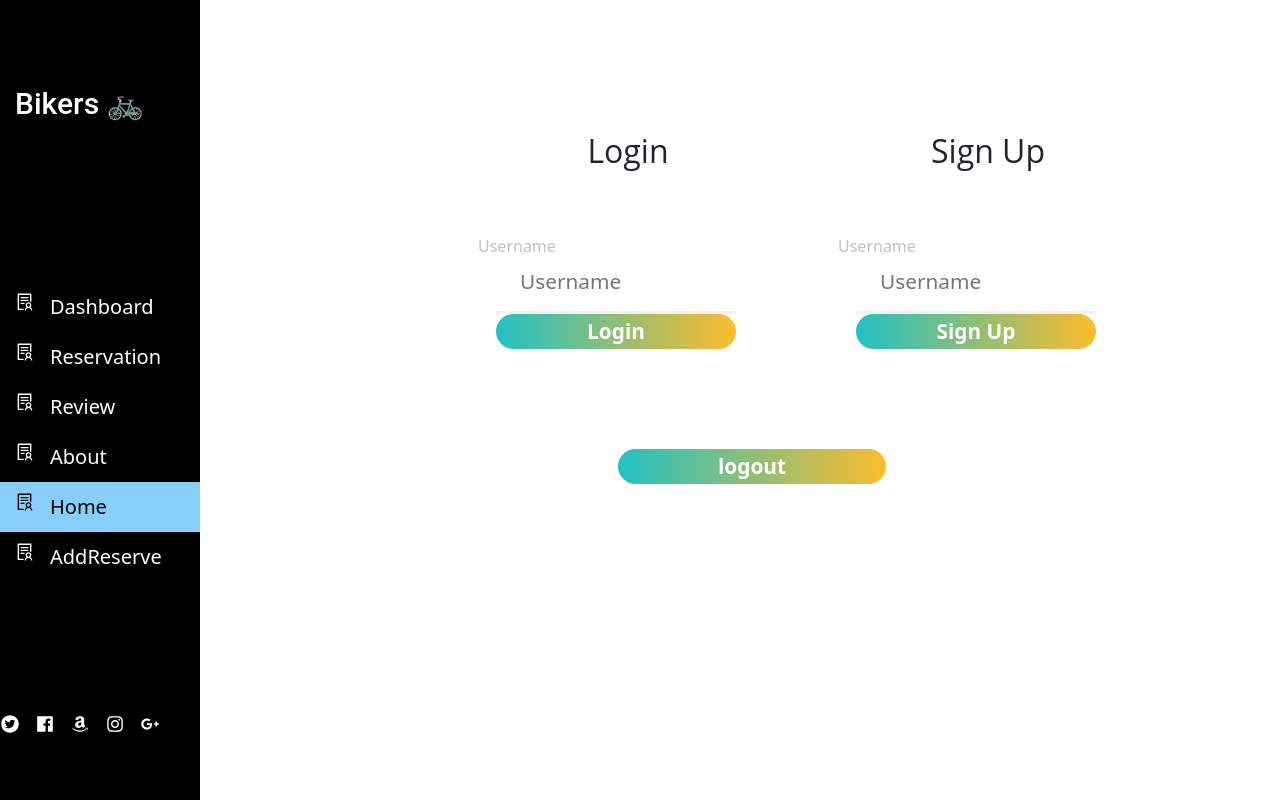
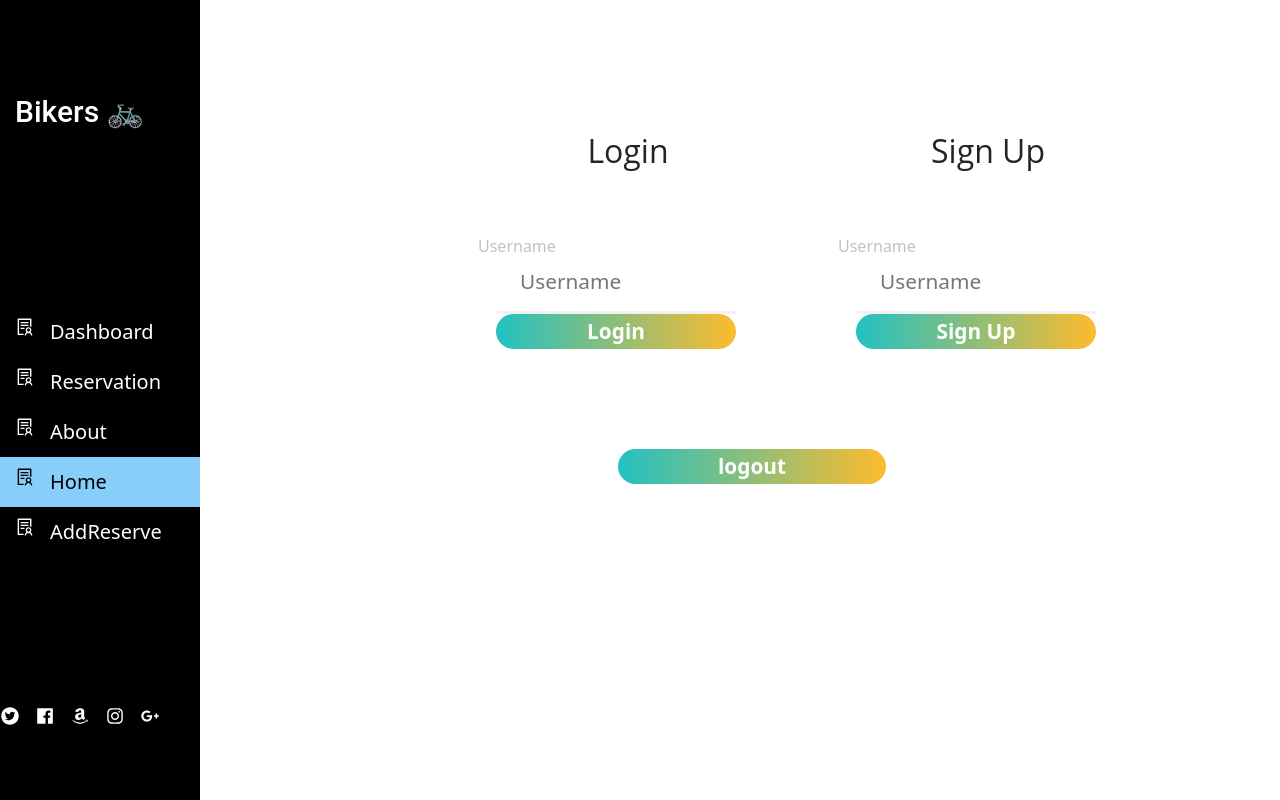
Before and after one commit to Alzubair98/group-project-front-end, a React (Create React App) app: page /home in a window 1280 px wide. Built offline with nearby package versions, Linux system fonts and the light colour scheme; no server answers.

Commit message:
remove review

```diff
--- a/src/component/sidebar/sidebar.jsx
+++ b/src/component/sidebar/sidebar.jsx
@@ -31,12 +31,6 @@ function Sidebar({ children }) {
       name: "Reservation",
       icon: <AiOutlineSolution />,
     },
-    {
-      path: "/review",
-      name: "Review",
-      icon: <AiOutlineSolution />,
-    },
-
     {
       path: "/about",
       name: "About",
```
